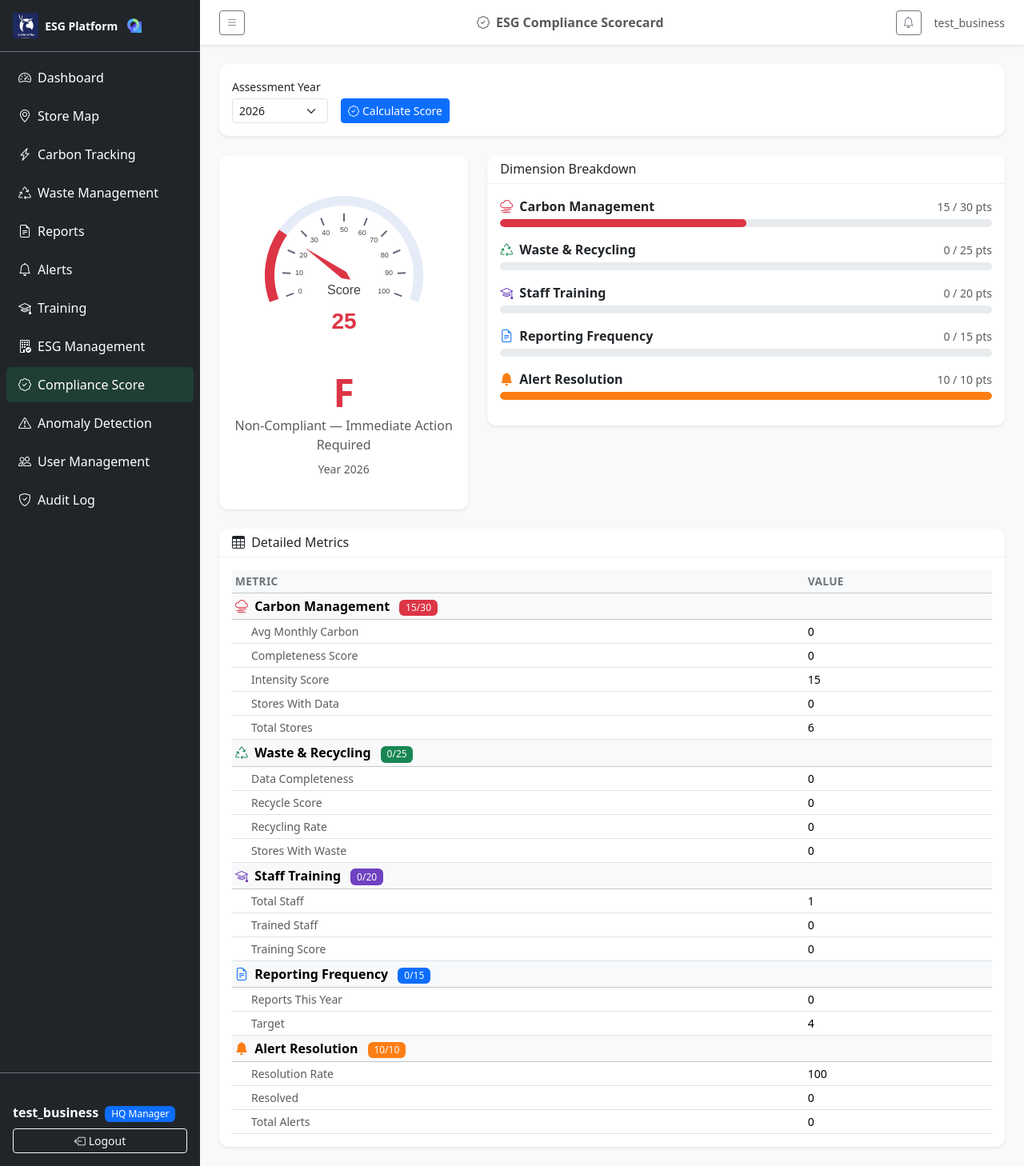
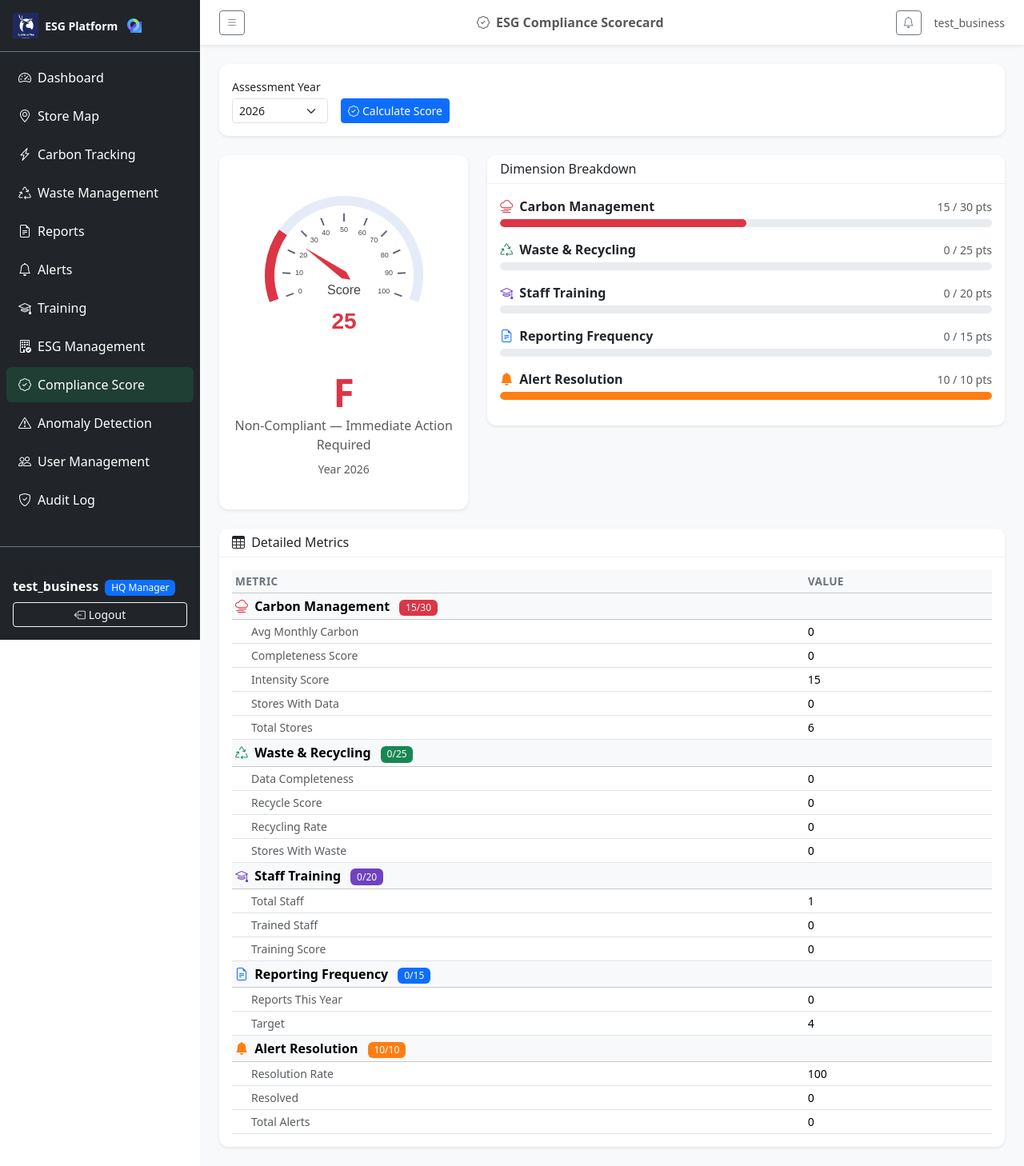
Before and after one commit to tianrenYao/Five-Guys, a Flask app: page /compliance in a window 1280 px wide. Shown: the whole page at 80% size. Run offline with Flask 3, Linux system fonts and the light colour scheme; a user stored in the database is signed in; data comes from the database, SQL or seed files in the repository; data that the repository does not hold is empty; some libraries are stand-ins or nearby versions.

Commit message:
边栏bug更新

```diff
--- a/frontend/static/css/style.css
+++ b/frontend/static/css/style.css
@@ -9,7 +9,11 @@
     width: 250px;
     min-width: 250px;
     max-width: 250px;
-    min-height: 100vh;
+    height: 100vh;
+    position: sticky;
+    top: 0;
+    align-self: flex-start;
+    overflow-y: auto;
     transition: flex-basis 0.3s ease, width 0.3s ease, min-width 0.3s ease, max-width 0.3s ease;
     display: flex;
     flex-direction: column;
```
